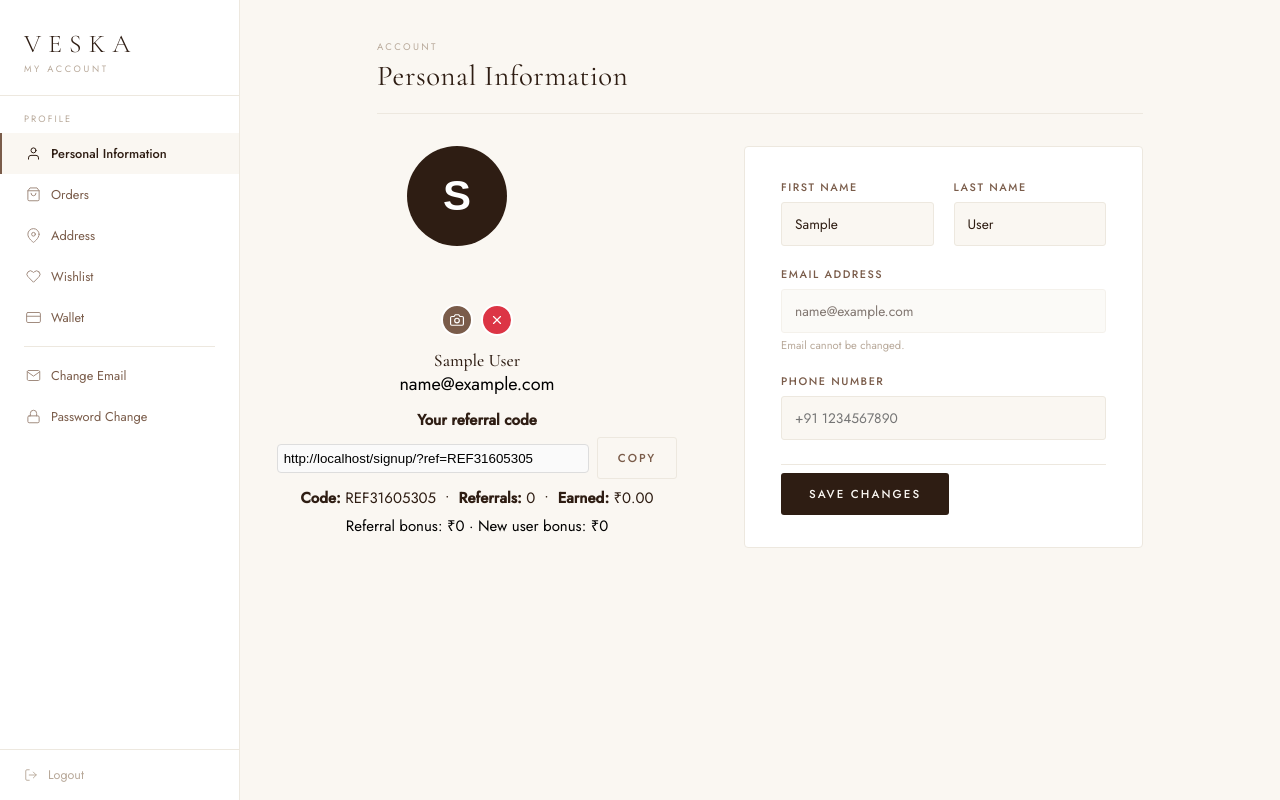
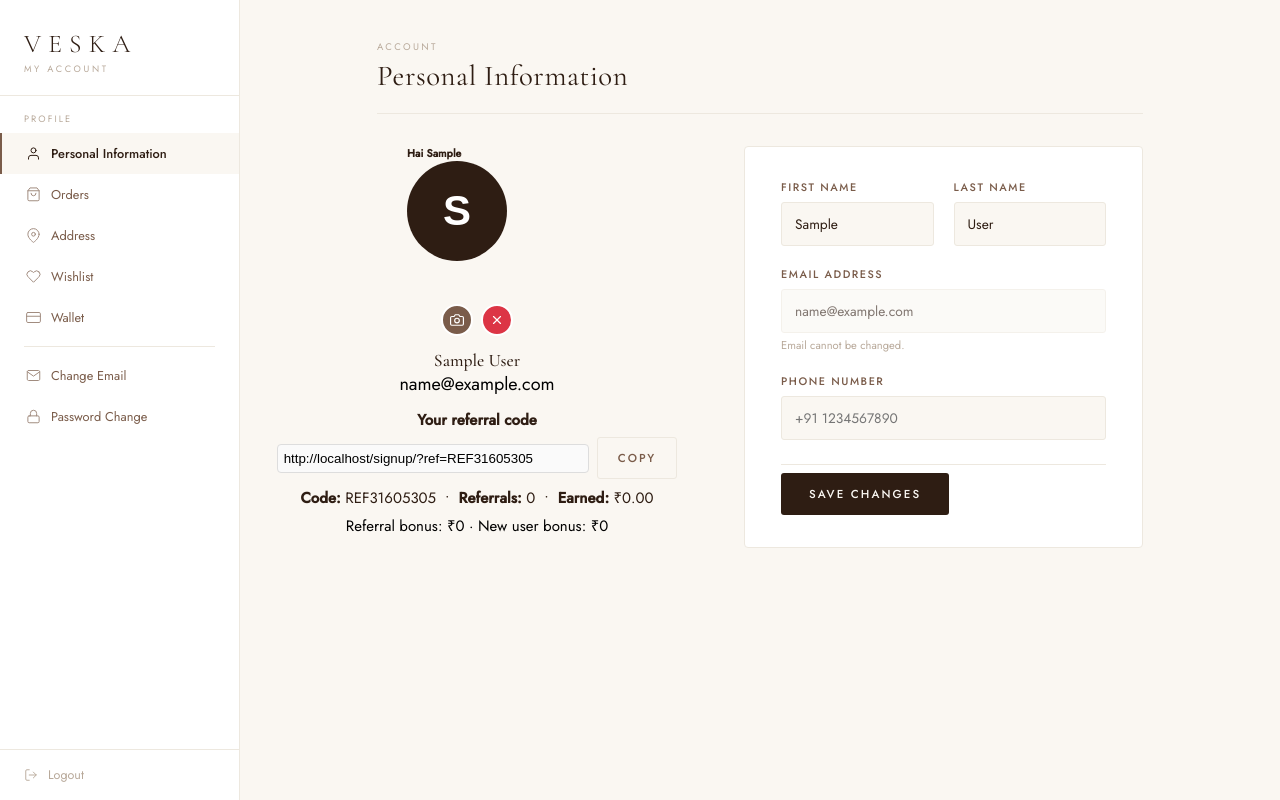
Before and after one commit to Arathyvk/veska_new, a Django app: page /customers/profile/ in a window 1280 px wide. Run offline with Django 5.2, Linux system fonts and the light colour scheme; the visitor is signed in with stand-in values (Sample User, id 1); data comes from the database, SQL or seed files in the repository; data that the repository does not hold is empty; some libraries are stand-ins or nearby versions.

Commit message:
To add the user name in the personal information.

```diff
--- a/customers/templates/account_profile.html
+++ b/customers/templates/account_profile.html
@@ -372,6 +372,8 @@
   <div class="avatar-section">
       <div class="avatar-wrap">
 
+        <h6>Hai {{ user.first_name }}</h6>
+
           {% if user.profile.profile_image %}
 
               <img
```
